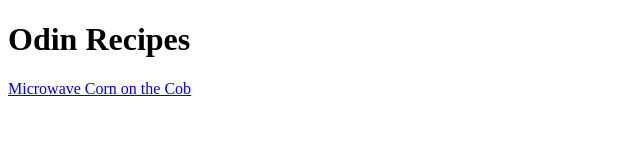
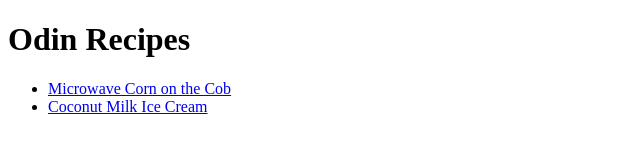
Before and after one commit to BaconSawl/odin-recipes, a plain HTML site: page index.html in a window 1280 px wide. Shown: the whole page, without its empty margins (0-640 px from the left). Drawn offline with Linux system fonts and the light colour scheme.

Commit message:
Add list to index.html

```diff
--- a/index.html
+++ b/index.html
@@ -6,6 +6,9 @@
 </head>
 <body>
     <h1>Odin Recipes</h1>
-    <a href="./recipes/MicrowaveCorn.html">Microwave Corn on the Cob</a>
+    <ul>
+      <li><a href="./recipes/MicrowaveCorn.html">Microwave Corn on the Cob</a></li>
+      <li><a href="./recipes/CocoIceCream.html">Coconut Milk Ice Cream</a></li>
+    </ul>
 </body>
 </html>
```
